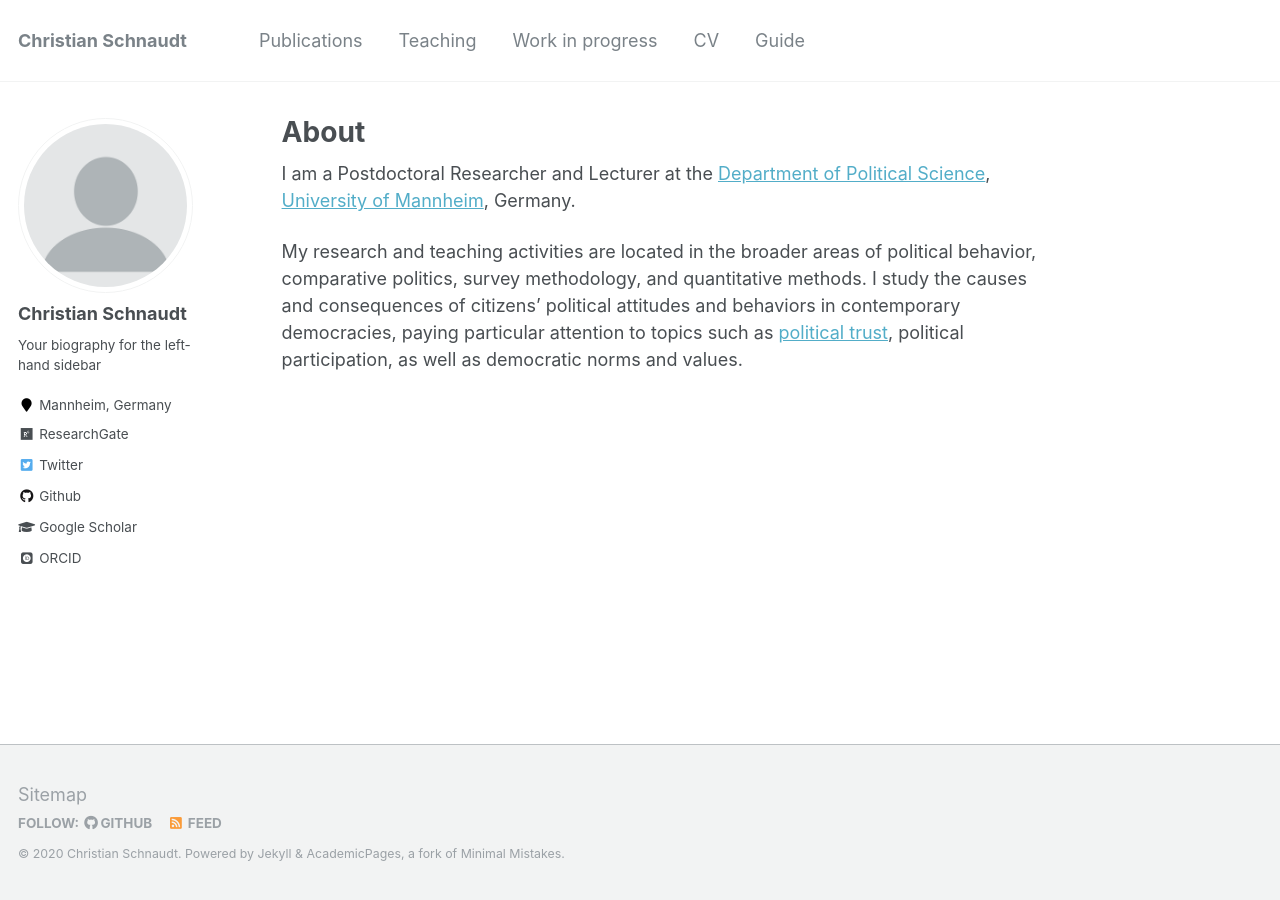
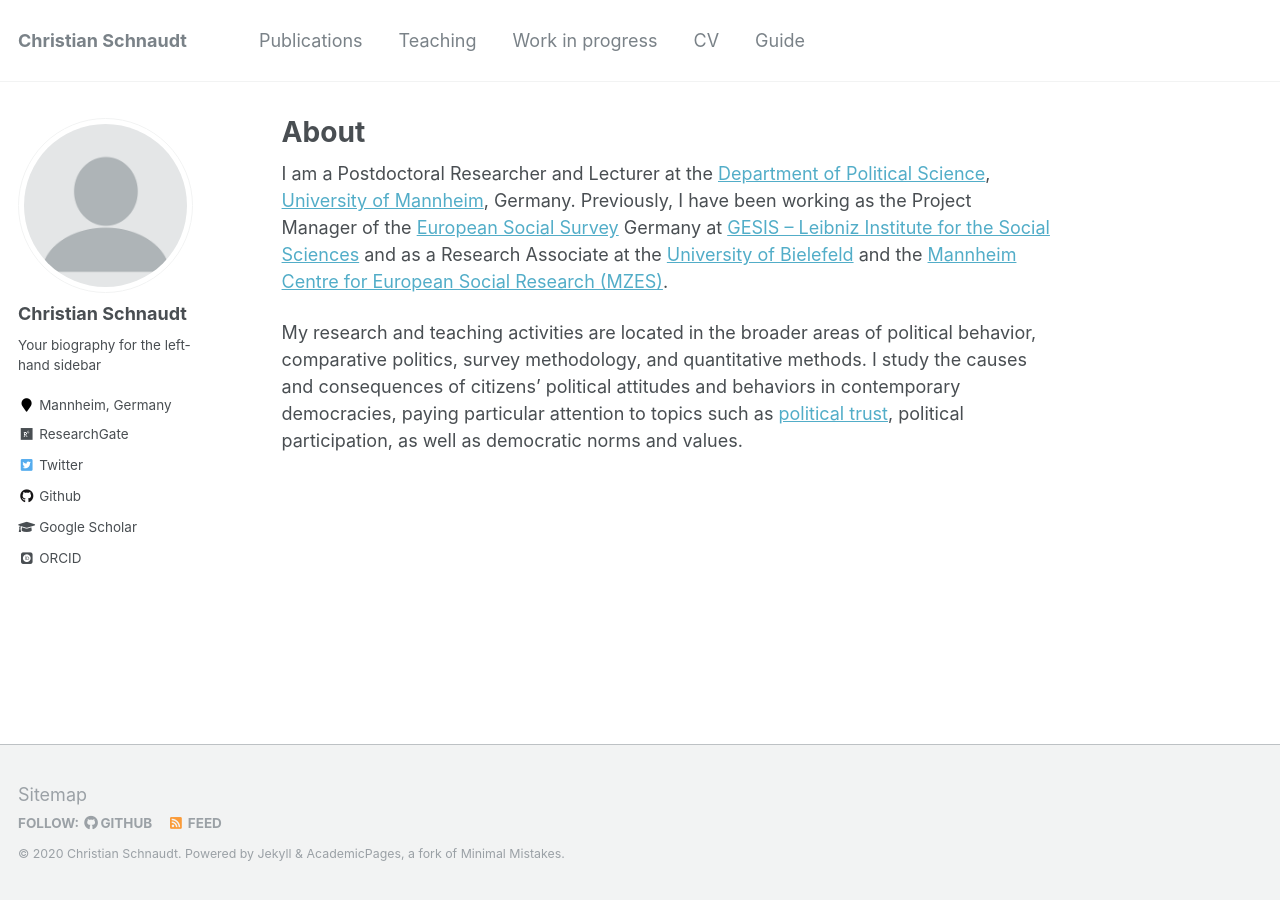
Before and after one commit to cschnaudt/cschnaudt.github.io, a Jekyll site: the page built from _pages/about.md, in a window 1280 px wide. Built offline with Jekyll 4.4.1, drawn with Linux system fonts in a browser that asks for light colours; some web fonts are replaced.

Commit message:
Update about.md

```diff
--- a/_pages/about.md
+++ b/_pages/about.md
@@ -8,6 +8,6 @@
   - /about.html
 ---
 
-I am a Postdoctoral Researcher and Lecturer at the [Department of Political Science](https://www.sowi.uni-mannheim.de/en/research/political-science/), [University of Mannheim](https://www.uni-mannheim.de/en/), Germany.
+I am a Postdoctoral Researcher and Lecturer at the [Department of Political Science](https://www.sowi.uni-mannheim.de/en/research/political-science/), [University of Mannheim](https://www.uni-mannheim.de/en/), Germany. Previously, I have been working as the Project Manager of the [European Social Survey](https://www.europeansocialsurvey.org/) Germany at [GESIS -- Leibniz Institute for the Social Sciences](https://www.gesis.org) and as a Research Associate at the [University of Bielefeld](https://www.uni-bielefeld.de/(en)/soz/) and the [Mannheim Centre for European Social Research (MZES)](https://www.mzes.uni-mannheim.de/d7/en).
 
 My research and teaching activities are located in the broader areas of political behavior, comparative politics, survey methodology, and quantitative methods. I study the causes and consequences of citizens' political attitudes and behaviors in contemporary democracies, paying particular attention to topics such as [political trust](https://www.springer.com/us/book/9783319894317), political participation, as well as democratic norms and values.
```
